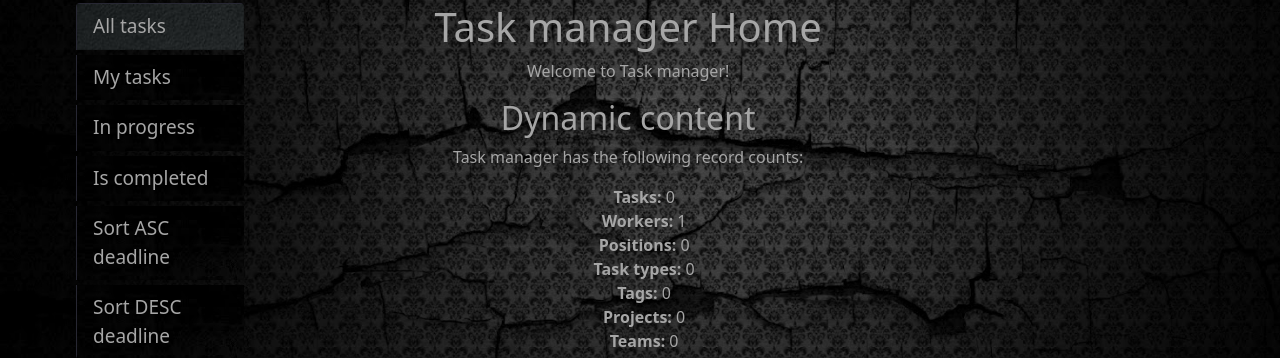
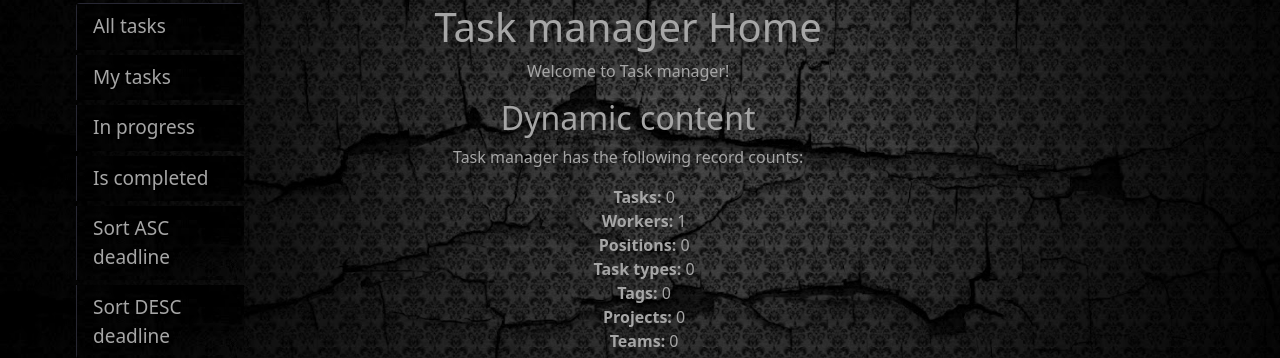
Before and after one commit to AndereLion/Trello_analog, a Django app: page / in a window 1280 px wide. Shown: the part 62-420 px from the top of the page. Run offline with Django 4.2, Linux system fonts and the light colour scheme; the visitor is signed in with stand-in values (Sample User, id 1); data comes from the database, SQL or seed files in the repository; data that the repository does not hold is empty.

Commit message:
Fixed bug with function of remembering to press the side panel

```diff
--- a/templates/includes/sidebar.html
+++ b/templates/includes/sidebar.html
@@ -1,11 +1,17 @@
 <ul class="sidebar-nav list-group">
-  <li class="list-group-item {% if not request.GET %}list-group-item-selected{% endif %}"><a href="{% url "trello:tasks-list" %}">All tasks</a></li>
-  <li class="list-group-item {% if request.GET.my_tasks %}list-group-item-selected{% endif %}"><a href="{% url "trello:tasks-list" %}?my_tasks=True">My tasks</a></li>
-  <li class="list-group-item {% if request.GET.in_progress %}list-group-item-selected{% endif %}"><a href="{% url "trello:tasks-list" %}?in_progress=True">In progress</a></li>
-  <li class="list-group-item {% if request.GET.is_completed %}list-group-item-selected{% endif %}"><a href="{% url "trello:tasks-list" %}?is_completed=True">Is completed</a></li>
-  <li class="list-group-item {% if request.GET.sort_asc_deadline %}list-group-item-selected{% endif %}"><a href="{% url "trello:tasks-list" %}?sort_asc_deadline=True">Sort ASC deadline</a>
+  <li class="list-group-item {% if not request.GET and  request.path == "/tasks/" %}list-group-item-selected{% endif %}">
+    <a href="{% url "trello:tasks-list" %}">All tasks</a></li>
+  <li class="list-group-item {% if request.GET.my_tasks %}list-group-item-selected{% endif %}"><a
+      href="{% url "trello:tasks-list" %}?my_tasks=True">My tasks</a></li>
+  <li class="list-group-item {% if request.GET.in_progress %}list-group-item-selected{% endif %}"><a
+      href="{% url "trello:tasks-list" %}?in_progress=True">In progress</a></li>
+  <li class="list-group-item {% if request.GET.is_completed %}list-group-item-selected{% endif %}"><a
+      href="{% url "trello:tasks-list" %}?is_completed=True">Is completed</a></li>
+  <li class="list-group-item {% if request.GET.sort_asc_deadline %}list-group-item-selected{% endif %}"><a
+      href="{% url "trello:tasks-list" %}?sort_asc_deadline=True">Sort ASC deadline</a>
   </li>
-   <li class="list-group-item {% if request.GET.sort_desc_deadline %}list-group-item-selected{% endif %}"><a href="{% url "trello:tasks-list" %}?sort_desc_deadline=True">Sort DESC deadline</a>
+  <li class="list-group-item {% if request.GET.sort_desc_deadline %}list-group-item-selected{% endif %}"><a
+      href="{% url "trello:tasks-list" %}?sort_desc_deadline=True">Sort DESC deadline</a>
   </li>
 
 </ul>
```
Also changed, not shown: All tasks.png.
